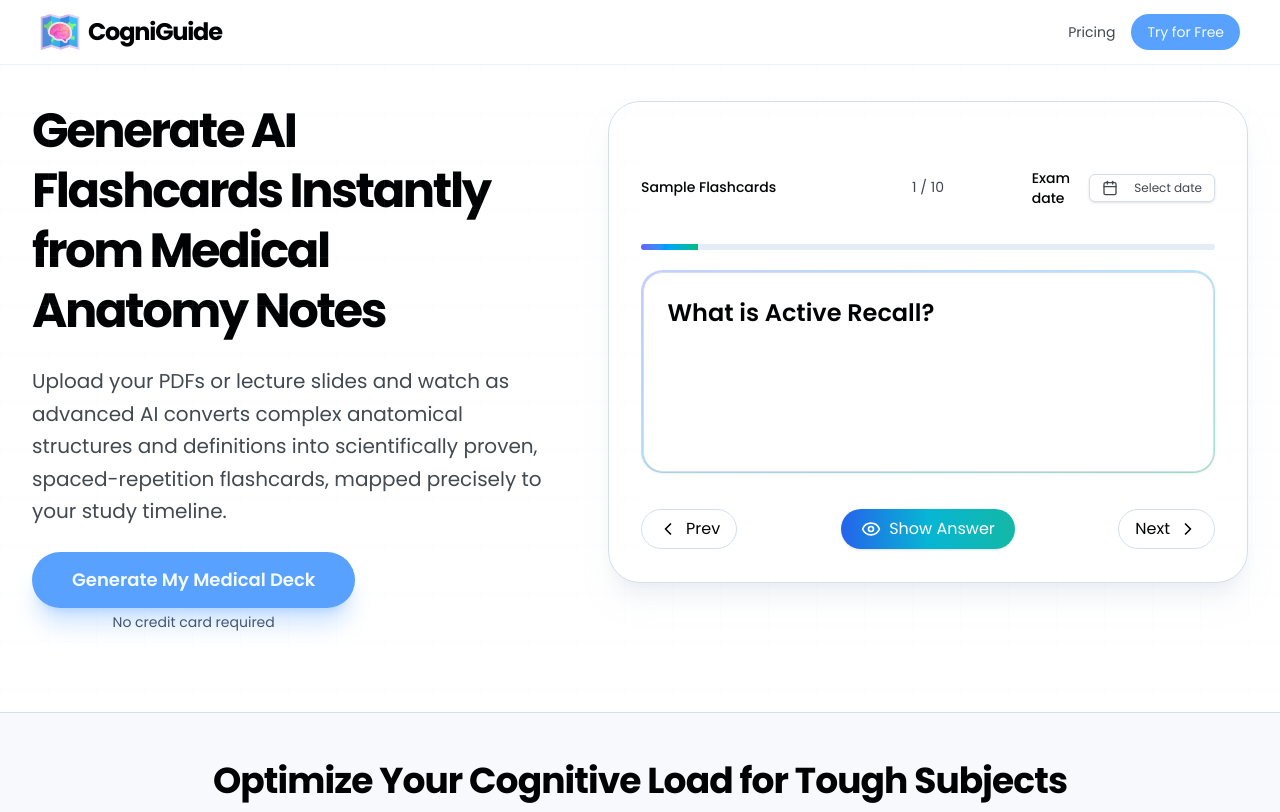
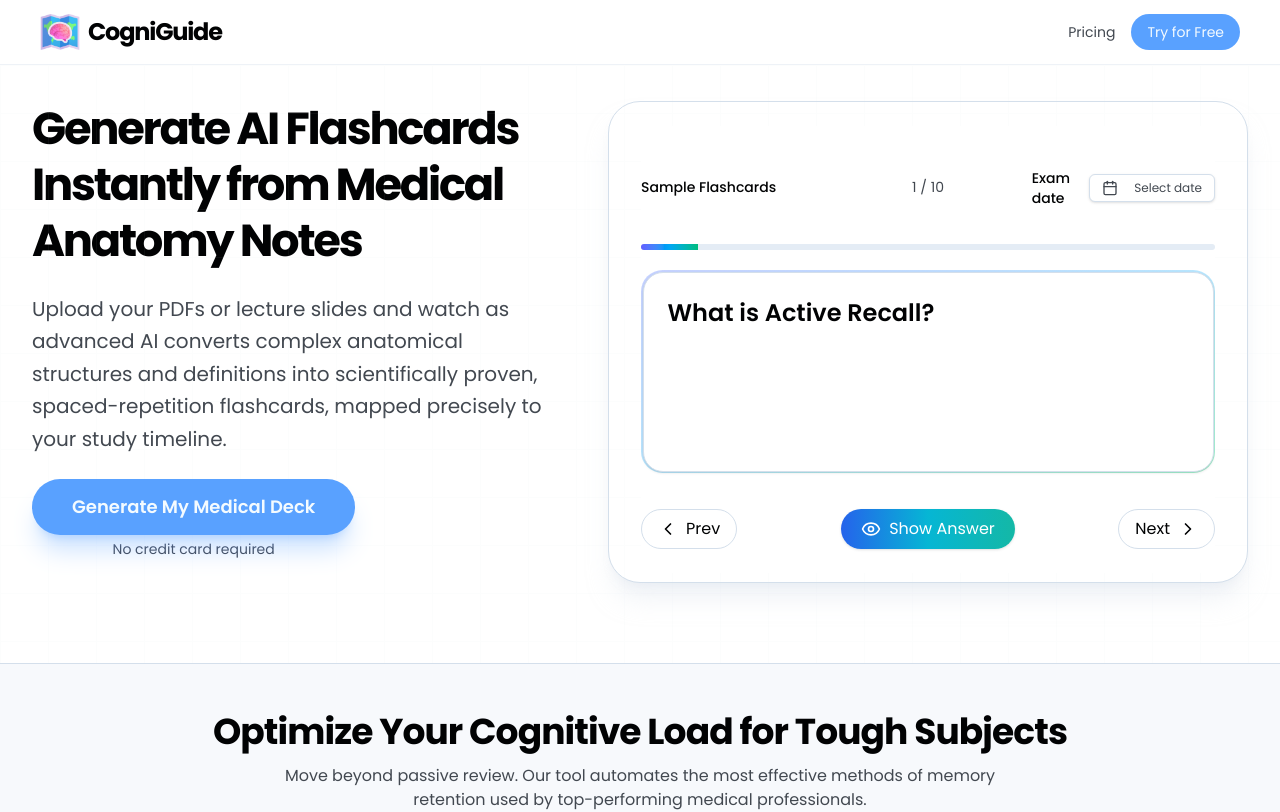
Before and after one commit to Led-adel-pilot/CogniGuide, a Next.js app: page /flashcards/medical-school-anatomy in a window 1280 px wide. Shown: the top 812 px of the page. Built offline with nearby package versions, Linux system fonts and the light colour scheme; no server answers.

Commit message:
Adaptive header font size

```diff
--- a/components/FlashcardGeneratorLanding.tsx
+++ b/components/FlashcardGeneratorLanding.tsx
@@ -1,6 +1,6 @@
 'use client';
 
-import { useState, useEffect, useRef } from 'react';
+import { useState, useEffect, useRef, useMemo } from 'react';
 import Image from 'next/image';
 import Link from 'next/link';
 import dynamic from 'next/dynamic';
@@ -79,6 +79,26 @@ export default function FlashcardGeneratorLanding({ page }: FlashcardGeneratorLa
   const [shouldRenderFlashcards, setShouldRenderFlashcards] = useState(false);
   const router = useRouter();
   const flashcardsSectionRef = useRef<HTMLDivElement | null>(null);
+
+  const headingFontSize = useMemo(() => {
+    const minChars = 51;
+    const maxChars = 59;
+    const maxFontSize = 3;
+    const minFontSize = 2.8;
+    const headingLength = page.hero.heading.length;
+
+    if (headingLength <= minChars) {
+      return `${maxFontSize}rem`;
+    }
+
+    if (headingLength >= maxChars) {
+      return `${minFontSize}rem`;
+    }
+
+    const ratio = (headingLength - minChars) / (maxChars - minChars);
+    const interpolated = maxFontSize - ratio * (maxFontSize - minFontSize);
+    return `${interpolated}rem`;
+  }, [page.hero.heading]);
 
   useEffect(() => {
     try {
@@ -188,10 +208,7 @@ export default function FlashcardGeneratorLanding({ page }: FlashcardGeneratorLa
                     {page.hero.eyebrow ? (
                       <p className="text-sm font-semibold uppercase tracking-widest text-primary/80">{page.hero.eyebrow}</p>
                     ) : null}
-                    <h1
-                      className="font-bold font-heading tracking-tighter md:leading-tight mb-4"
-                      style={{ fontSize: '3rem' } as React.CSSProperties}
-                    >
+                    <h1 className="font-bold font-heading tracking-tighter md:leading-tight mb-4" style={{ fontSize: headingFontSize }}>
                       {page.hero.heading}
                     </h1>
                     <p className="mt-6 text-xl text-muted-foreground leading-relaxed max-w-2xl mx-auto lg:mx-0">
```
